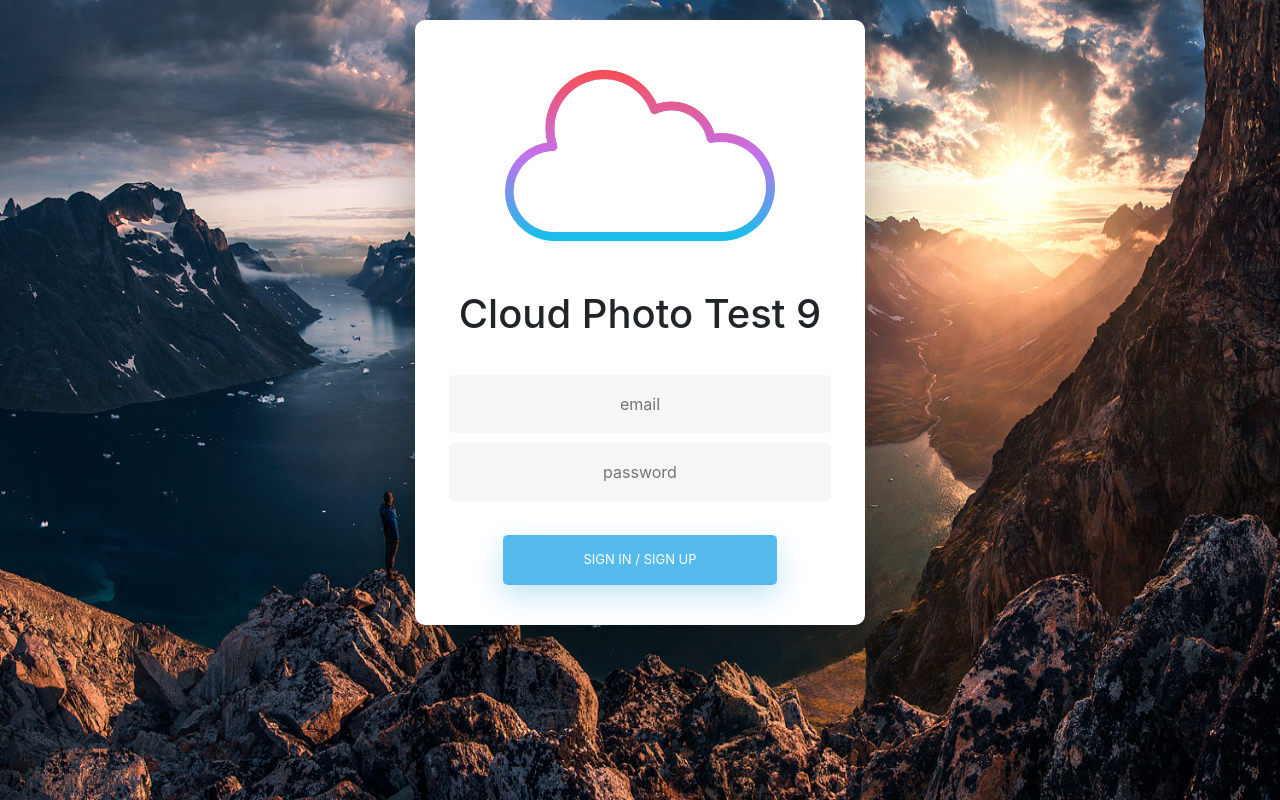
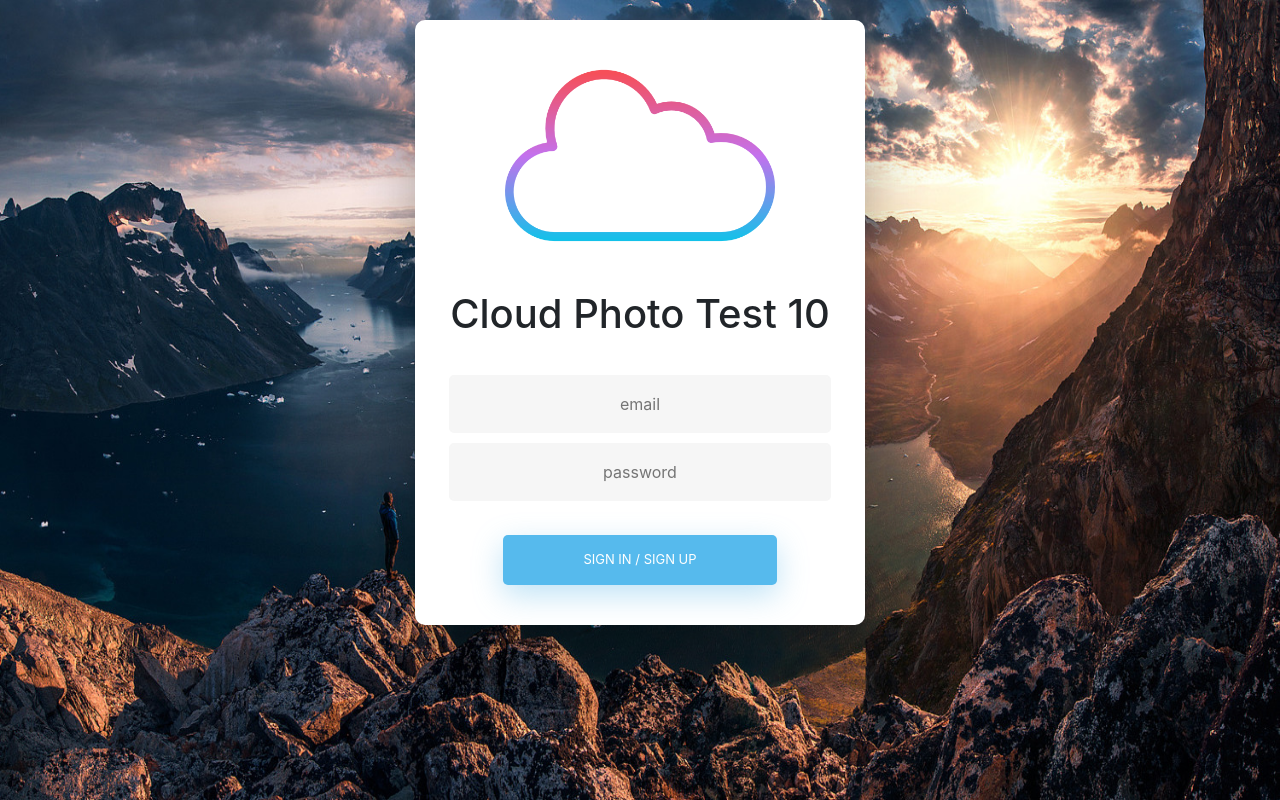
Before and after one commit to JrTai/Cloud-Photo, a website: page public/index.html in a window 1280 px wide. Drawn offline with nearby package versions, Linux system fonts and the light colour scheme; files whose address does not match are found by name.

```diff
--- a/public/index.html
+++ b/public/index.html
@@ -37,7 +37,7 @@
           <!-- Icon -->
           <div class="fadeIn first">
             <img src="./images/logo.png" id="icon" alt="Logo Icon" />
-            <h1>Cloud Photo Test 9</h1>
+            <h1>Cloud Photo Test 10</h1>
           </div>
           <br />
 
```
Also changed, not shown: 1 other file.
